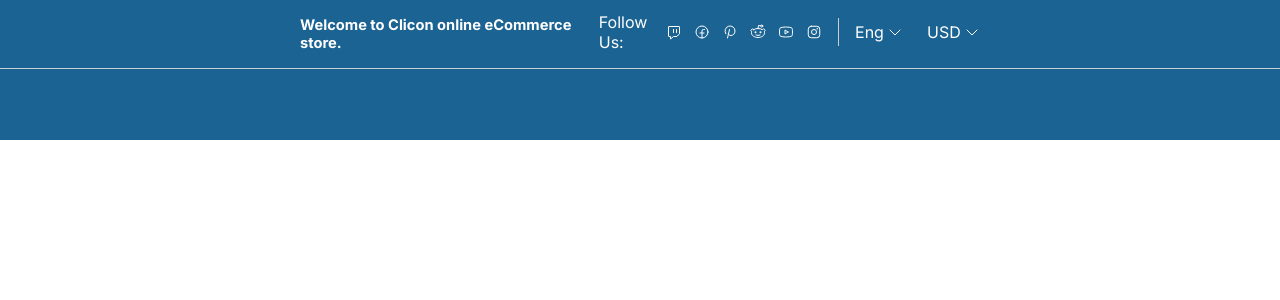
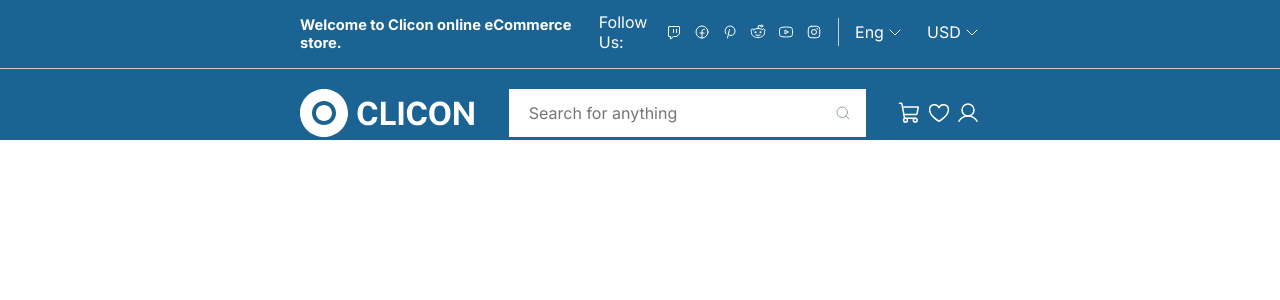
Before and after one commit to yabaernesto/frontendEcommerce, a React (Vite) app: page / in a window 1280 px wide. Shown: the top 300 px of the page. Built offline with nearby package versions, Linux system fonts and the light colour scheme.

Commit message:
header finished

```diff
--- a/src/components/Header/index.tsx
+++ b/src/components/Header/index.tsx
@@ -1,10 +1,14 @@
 import {
   CaretDown,
   FacebookLogo,
+  Heart,
   InstagramLogo,
+  MagnifyingGlass,
   PinterestLogo,
   RedditLogo,
+  ShoppingCart,
   TwitchLogo,
+  User,
   YoutubeLogo
 } from "phosphor-react";
 
@@ -12,6 +16,7 @@ import {
   ButtonIdioma,
   ButtonMoeda,
   ContainerHeaderRight,
+  ContentBaixo,
   ContentRight,
   ContentTop,
   DivisorContainer,
@@ -21,6 +26,7 @@ import {
 } from "./styles";
 
 import { ContainerBody } from "../../styles/global";
+import imgLogo from "./../../../public/Logo.svg";
 
 export function Header() {
   return (
@@ -56,18 +62,32 @@ export function Header() {
             <ContentRight>
               <ButtonIdioma>
                 <span>Eng</span>
-                <CaretDown />
+                <CaretDown size={16} />
               </ButtonIdioma>
 
               <ButtonMoeda>
                 <span>USD</span>
-                <CaretDown />
+                <CaretDown size={16} />
               </ButtonMoeda>
             </ContentRight>
           </ContainerHeaderRight>
         </ContentTop>
       </ContainerBody>
       <DivisorContainer />
+      <ContainerBody>
+        <ContentBaixo>
+          <img src={imgLogo} alt="Logo do ecommerce" />
+          <div className="search">
+            <input type="text" placeholder="Search for anything" />
+            <MagnifyingGlass size={16} className="icon" />
+          </div>
+          <div className="iconsUser">
+            <ShoppingCart className="icon" size={24} />
+            <Heart className="icon" size={24} />
+            <User className="icon" size={24} />
+          </div>
+        </ContentBaixo>
+      </ContainerBody>
     </HeaderContainer>
   );
 }
--- a/src/components/Header/styles.ts
+++ b/src/components/Header/styles.ts
@@ -70,10 +70,52 @@ export const Button = styled.button`
   gap: .20rem;
 `;
 
-export const ButtonIdioma = styled(Button)`
+export const ButtonIdioma = styled(Button)``;
 
+export const ButtonMoeda = styled(Button)``;
+
+
+export const ContentBaixo = styled.div`
+  display: flex;
+  justify-content: space-between;
+  align-items: center;
+  gap: 2rem;
+
+  img {
+    height: 3rem;
+    width: 11.0625rem;
+    margin: 1.25rem 0;
+  }
+
+  & .search {
+    background-color: ${(props) => props.theme["gray-00"]};
+    width: 40rem;
+    height: 3rem;
+    padding: 5px 15px;
+
+    display: flex;
+    align-items: center;
+    gap: .30rem;
+
+    & input {
+      flex: 1;
+      padding: .30rem;
+      border: none;
+    }
+
+    & .icon {
+      color: ${(props) => props.theme["gray-400"]};
+      cursor: pointer;
+    }
+  }
+
+  & .iconsUser {
+    display: flex;
+    align-items: center;
+    gap: .30rem;
+
+    & .icon {
+      cursor: pointer;
+    }
+  }
 `;
-
-export const ButtonMoeda = styled(Button)`
-
-`;
```
Also changed, not shown: public/Logo.svg (added), 1 other file (tests, documents, lock files or other folders).
